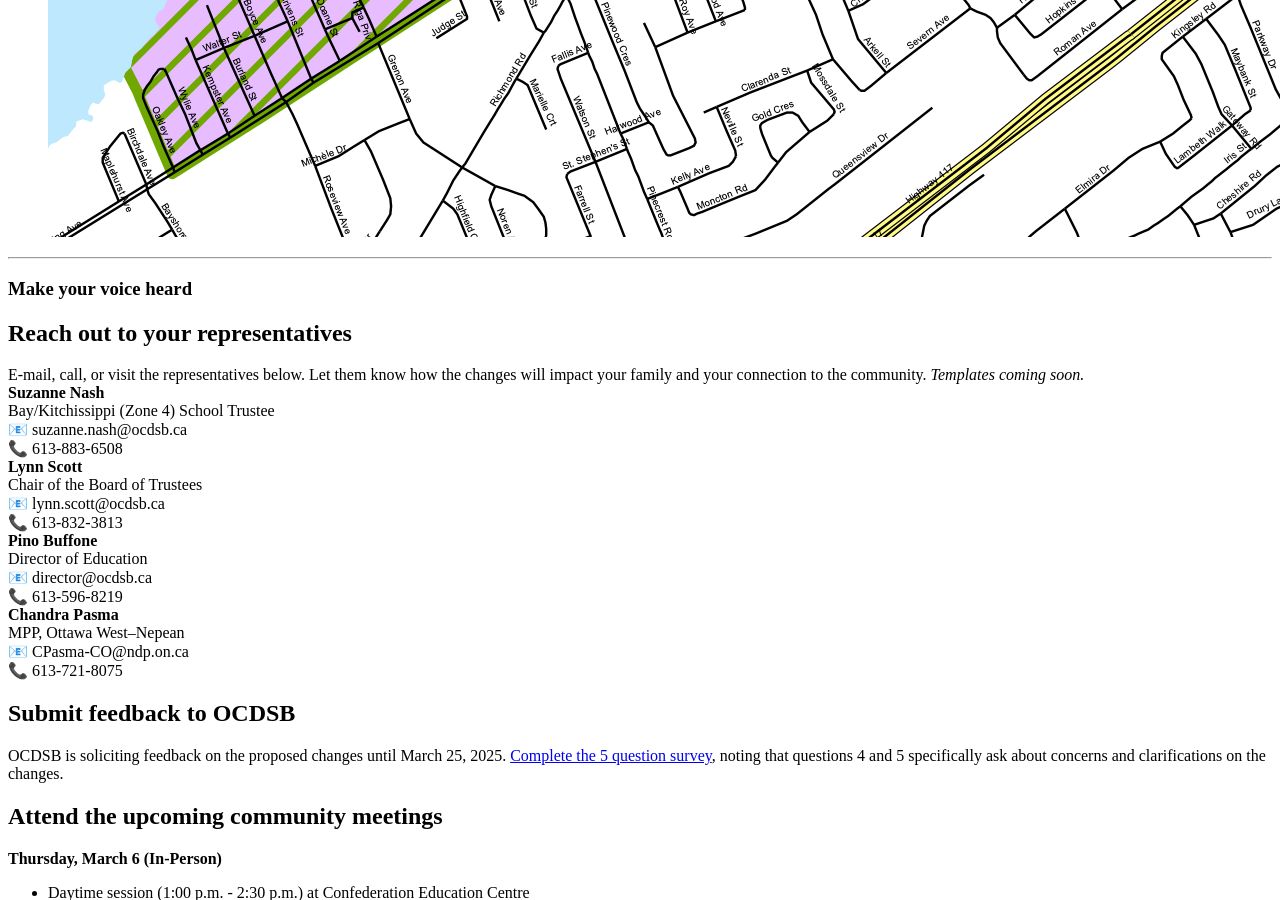
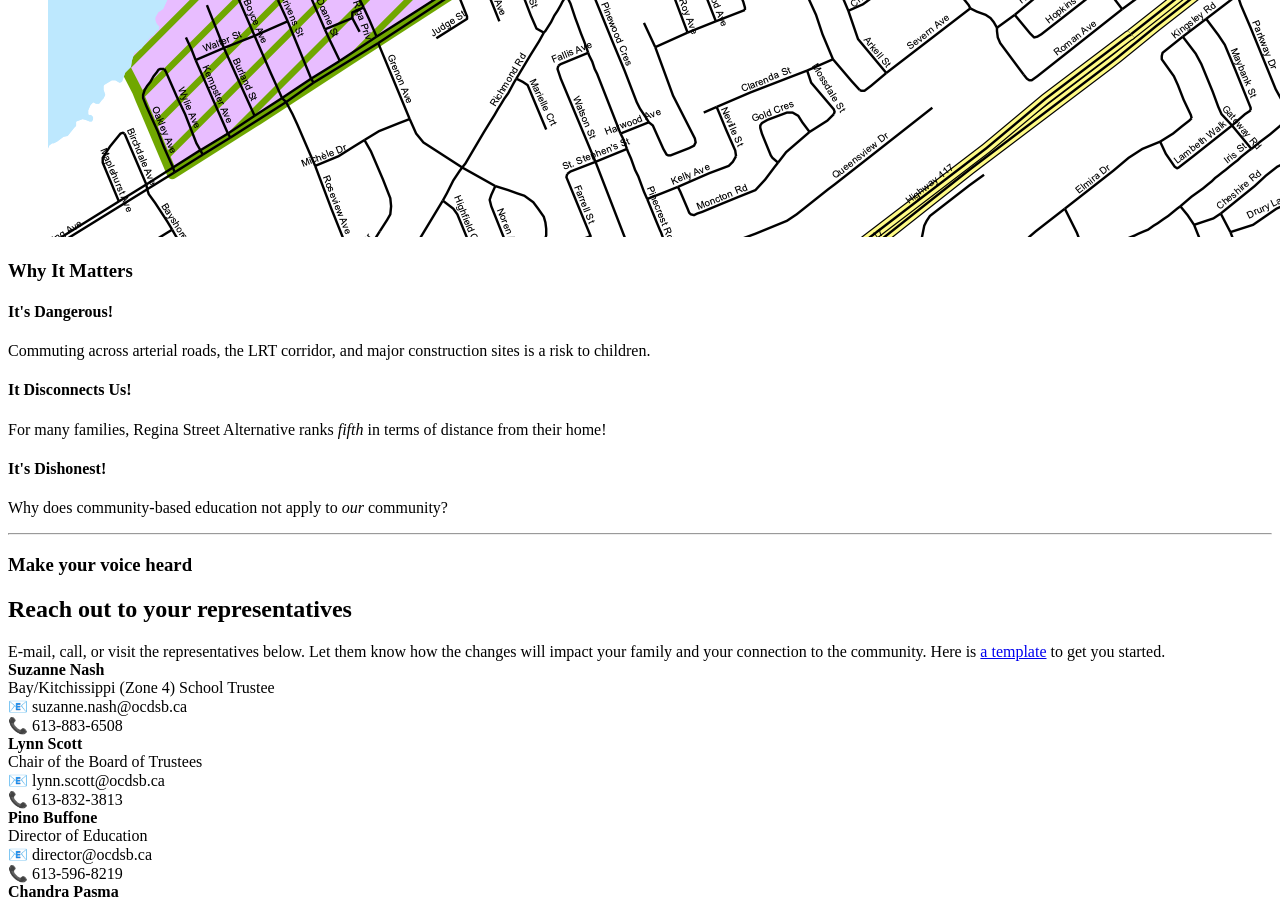
Before and after one commit to davidbb/savewps.ca, a Jekyll site: the page built from _pages/index.html, in a window 1280 px wide and 900 px high, scrolled down 3740 px. Built offline with Jekyll 4.4.1, drawn with Linux system fonts in a browser that asks for light colours; cached includes are drawn as plain includes; some of the changed text lies outside the part shown.

Commit message:
template and summary of issues

```diff
--- a/_pages/index.html
+++ b/_pages/index.html
@@ -40,14 +40,31 @@
 <section class="site-section alternative-color first-section" id="section-1">
 
     <h1>OCDSB Elementary Program Review</h1>
-    In April 2024, the OCDSB began the development of a plan for improving the quality and access to programs it offers, citing concerns such as program availability, limited access to French Immersion, and inconsistent supports for special education. The full proposal can be <a href="https://engage.ocdsb.ca/elementary-program-review" rel="noopener noreferrer nofollow" target="_blank">read here</a> <br/>.
+
+    In April 2024, the OCDSB began the development of a plan for improving the quality and access to programs it offers, citing concerns such as program availability, limited access to French Immersion, and inconsistent supports for special education. The full proposal can be <a href="https://engage.ocdsb.ca/elementary-program-review" rel="noopener noreferrer nofollow" target="_blank">read here</a>. <br/> <br/>
 
     <h1>School Boundary Changes</h1>
+
     10 months into the proposal development, and less than 2 months before the Trustee vote on the proposal, OCDSB released their proposed attendance boundaries, grade configurations and program offerings under the new model (see <a href="https://hdp-ca-prod-app-ocdsb-engage-files.s3.ca-central-1.amazonaws.com/6317/4075/9574/Appendix_A_to_Report_25-016__-_Summary_of_Proposed_Changes_by_School.pdf" rel="noopener noreferrer nofollow" target="_blank">report apprendix</a>).
 
-    Under the new model, WPS goes from offering JK - grade 8 education to offering grades 4-8. Moreover, the new school boundaries displace students currently enrolled at WPS (in grades JK-3) to Regina Street Alternative. For families in Carlingwood and Wood Park, this would require walking up to 3 km (35+ mins).
+    Under the new model, WPS goes from offering JK - grade 8 education to offering grades 4-8. Moreover, the new school boundaries displace students currently enrolled at WPS (in grades JK-3) to Regina Street Alternative. For families in Carlingwood and Woodpark, this would require walking up to 3 km (35+ mins).
 
     {% include gallery %}
+
+    <h1>Why It Matters</h1>
+    <div class="notice--danger">
+        <h4>It's Dangerous!</h4>
+        <p>Commuting across arterial roads, the LRT corridor, and major construction sites is a risk to children.</p>
+    </div>
+    <div class="notice--danger">
+        <h4>It Disconnects Us!</h4>
+        <p>For many families, Regina Street Alternative ranks <em>fifth</em> in terms of distance from their home!</p>
+    </div>
+
+    <div class="notice--danger">
+        <h4>It's Dishonest!</h4>
+        <p>Why does community-based education not apply to <em>our</em> community?</p>
+    </div>
 </section>
 
 
@@ -57,7 +74,7 @@
 
     <h1>Make your voice heard</h1>
     <h2>Reach out to your representatives</h2>
-    E-mail, call, or visit the representatives below. Let them know how the changes will impact your family and your connection to the community. <em>Templates coming soon.</em><br/>
+    E-mail, call, or visit the representatives below. Let them know how the changes will impact your family and your connection to the community. Here is <a href="/assets/templates/template1.docx">a template</a> to get you started.<br/>
 
     <div class="box-container">
         <div class="box box--info box-half">
@@ -88,6 +105,14 @@
             📞 613-721-8075
         </div>
     </div>
+    <br/><br/>
+    Note that in April (the specific date has not yet been announced), <em>all</em> trustees will vote on the proposal. While it is important to let your elected trustee know your position, you might want to send a copy to the other trustees as well. <br/> <br/>
+
+    <div class="box box--info">
+        Lynn Scott &lt;lynn.scott@ocdsb.ca&gt;, Julia Fortey &lt;julia.fortey@ocdsb.ca&gt;, Donna Blackburn &lt;donna.blackburn@ocdsb.ca&gt;, Suzanne Nash &lt;suzanne.nash@ocdsb.ca&gt;, Amanda Presley &lt;amanda.presley@ocdsb.ca&gt;, Lyra Evans &lt;lyra.evans@ocdsb.ca&gt;, Jennifer Jennekens &lt;jennifer.jennekens@ocdsb.ca&gt;, Donna Dickson &lt;donna.dickson@ocdsb.ca&gt;, Nili Kaplan-Myrth &lt;nili.kaplan-myrth@ocdsb.ca&gt;, Justine Bell &lt;justine.bell@ocdsb.ca&gt;, Matthew Lee &lt;matthewj.lee@ocdsb.ca&gt;, Cathryne Milburn &lt;cathryne.milburn@ocdsb.ca&gt;
+    </div>
+
+
 
     <h2>Submit feedback to OCDSB</h2>
     OCDSB is soliciting feedback on the proposed changes until March 25, 2025. <a href="https://my.thoughtexchange.com/scroll/589708825/welcome">Complete the 5 question survey</a>, noting that questions 4 and 5 specifically ask about concerns and clarifications on the changes.
```
Also changed, not shown: 1 other file.
